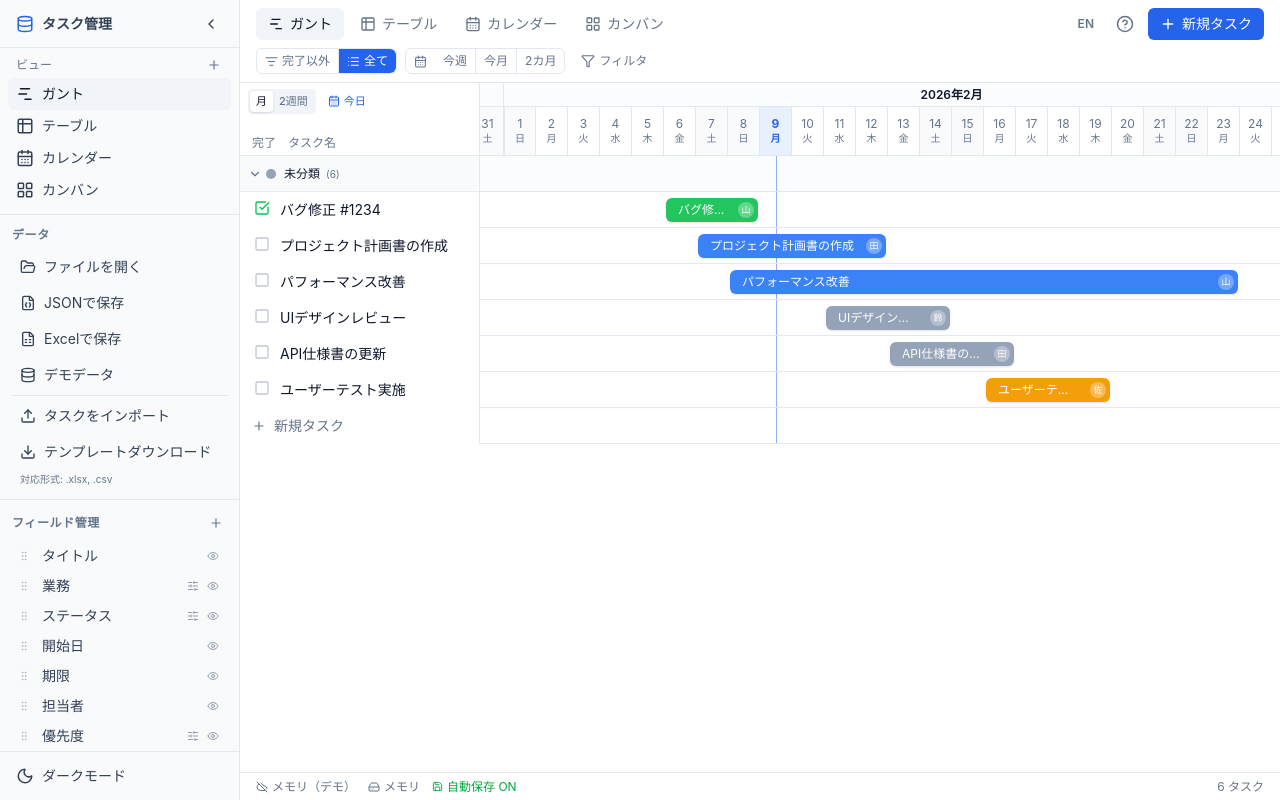
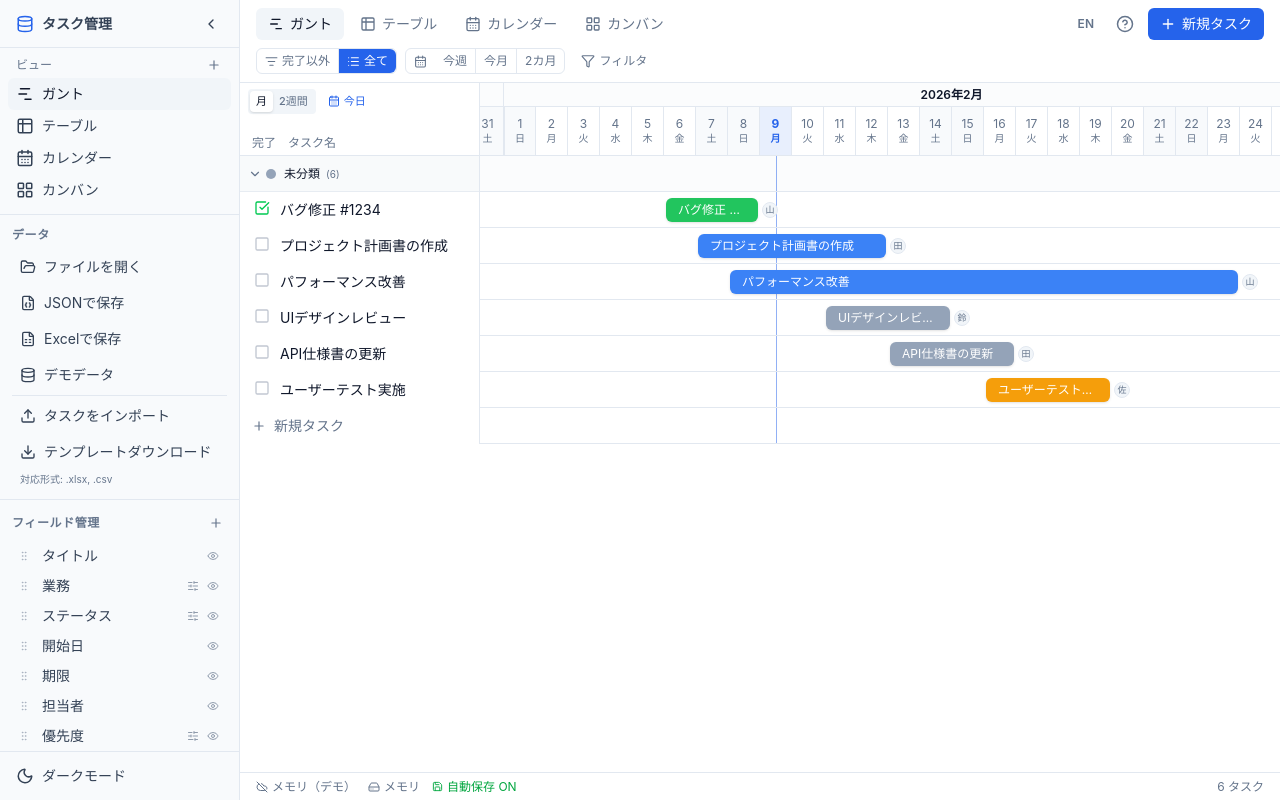
Before and after one commit to HirokiOshiro/Task_Management_Tool, a React (Vite) app: page / in a window 1280 px wide. Built offline with nearby package versions, Linux system fonts and the light colour scheme.

Commit message:
ガントビューの担当者表示位置や担当者の並べ替え機能の修正

```diff
--- a/src/components/fields/FieldManager.tsx
+++ b/src/components/fields/FieldManager.tsx
@@ -108,7 +108,7 @@ export function FieldManager() {
                   onDelete={() => deleteField(field.id)}
                 />
                 {openFieldIds.includes(field.id) && (field.type === 'select' || field.type === 'multi_select') && (
-                  <div className="ml-6 mt-1">
+                  <div className="ml-6 mt-1 min-w-0 overflow-hidden">
                     <FieldOptionEditor field={field} onUpdateOptions={updateFieldOptions} />
                   </div>
                 )}
--- a/src/components/fields/FieldOptionEditor.tsx
+++ b/src/components/fields/FieldOptionEditor.tsx
@@ -124,7 +124,7 @@ export function FieldOptionEditor({
               ? t.fieldManager.tagOptionPlaceholder
               : t.fieldManager.optionPlaceholder
           }
-          className="flex-1 rounded border border-input bg-background px-2 py-1 text-xs outline-none focus:ring-2 focus:ring-ring"
+          className="flex-1 min-w-0 rounded border border-input bg-background px-2 py-1 text-xs outline-none focus:ring-2 focus:ring-ring"
         />
         <button
           onClick={handleAdd}
@@ -183,7 +183,7 @@ function SortableOptionItem({
       <input
         key={`${option.id}-${option.label}`}
         defaultValue={option.label}
-        className="flex-1 rounded border border-input bg-background px-2 py-0.5 text-xs outline-none focus:ring-2 focus:ring-ring"
+        className="flex-1 min-w-0 rounded border border-input bg-background px-2 py-0.5 text-xs outline-none focus:ring-2 focus:ring-ring"
         onBlur={(e) => {
           const trimmed = e.currentTarget.value.trim()
           if (!trimmed) {
--- a/src/components/task/TaskDetailPanel.tsx
+++ b/src/components/task/TaskDetailPanel.tsx
@@ -22,7 +22,7 @@ import {
 } from '@dnd-kit/core'
 import {
   SortableContext,
-  horizontalListSortingStrategy,
+  verticalListSortingStrategy,
   useSortable,
   arrayMove,
 } from '@dnd-kit/sortable'
@@ -430,31 +430,34 @@ function DetailEditor({
   }
 }
 
-/** 担当者チップ（ドラッグ並べ替え対応） */
-function SortablePersonChip({ id, onRemove }: { id: string; onRemove: () => void }) {
+/** 担当者行（ドラッグ並べ替え対応 — 業務プロパティと同形式） */
+function SortablePersonRow({ id, onRemove }: { id: string; onRemove: () => void }) {
   const { attributes, listeners, setNodeRef, transform, transition, isDragging } = useSortable({ id })
   const style = {
     transform: CSS.Transform.toString(transform),
     transition,
-    opacity: isDragging ? 0.5 : 1,
   }
   return (
-    <span
+    <div
       ref={setNodeRef}
       style={style}
-      className="inline-flex items-center gap-0.5 rounded-full bg-accent px-2 py-0.5 text-xs"
+      className={cn(
+        'group flex items-center gap-2 rounded border border-border bg-background px-2 py-1 text-xs',
+        isDragging && 'opacity-50'
+      )}
     >
-      <span {...attributes} {...listeners} className="cursor-grab active:cursor-grabbing text-muted-foreground">
-        <GripVertical size={10} />
-      </span>
-      {id}
-      <span
-        className="cursor-pointer hover:text-destructive ml-0.5"
-        onMouseDown={(e) => { e.stopPropagation(); e.preventDefault(); onRemove() }}
+      <div {...attributes} {...listeners} className="cursor-grab active:cursor-grabbing">
+        <GripVertical size={12} className="text-muted-foreground/40" />
+      </div>
+      <span className="flex-1 truncate">{id}</span>
+      <button
+        onClick={onRemove}
+        onMouseDown={(e) => e.stopPropagation()}
+        className="rounded p-0.5 text-muted-foreground opacity-0 group-hover:opacity-100 hover:text-destructive"
       >
-        &times;
-      </span>
-    </span>
+        <Trash2 size={12} />
+      </button>
+    </div>
   )
 }
 
@@ -519,17 +522,20 @@ function DetailMultiSelectEditor({
 
   return (
     <div className="rounded border border-input bg-background p-2">
+      {field.type === 'person' && selected.length > 0 && (
+        <DndContext sensors={dndSensors} collisionDetection={closestCenter} onDragEnd={handleDragEnd}>
+          <SortableContext items={selected} strategy={verticalListSortingStrategy}>
+            <div className="space-y-1 mb-2">
+              {selected.map((v) => (
+                <SortablePersonRow key={v} id={v} onRemove={() => toggle(v)} />
+              ))}
+            </div>
+          </SortableContext>
+        </DndContext>
+      )}
       <div className="flex items-start justify-between gap-2 mb-2">
         <div className="flex flex-wrap gap-1">
-          {field.type === 'person' ? (
-            <DndContext sensors={dndSensors} collisionDetection={closestCenter} onDragEnd={handleDragEnd}>
-              <SortableContext items={selected} strategy={horizontalListSortingStrategy}>
-                {selected.map((v) => (
-                  <SortablePersonChip key={v} id={v} onRemove={() => toggle(v)} />
-                ))}
-              </SortableContext>
-            </DndContext>
-          ) : (
+          {field.type !== 'person' && (
             selected.map((v) => (
               <span
                 key={v}
--- a/src/components/views/gantt/GanttView.tsx
+++ b/src/components/views/gantt/GanttView.tsx
@@ -850,31 +850,10 @@ export function GanttView() {
                     <div className="absolute left-0.5 top-1/2 -translate-y-1/2 h-3 w-1 rounded-full bg-white/60" />
                   </div>
 
-                  <span className={cn(
-                    "relative z-10 truncate px-3",
-                    task.assignees.length > 0 && barWidth > 60 && "pr-8",
-                  )}>{task.title}</span>
+                  <span className="relative z-10 truncate px-3">{task.title}</span>
 
-                  {/* 担当者イニシャル */}
+                  {/* 担当者イニシャル — 常にバー右外側に配置 */}
                   {task.assignees.length > 0 && (
-                    barWidth > 60 ? (
-                      // バー内右端に配置 — 全員表示（はみ出し分は非表示）
-                      <div
-                        className="absolute right-1 top-1/2 -translate-y-1/2 flex items-center gap-0.5 z-10 overflow-hidden"
-                        style={{ maxWidth: Math.max(barWidth - 40, 0) }}
-                      >
-                        {task.assignees.map((name, idx) => (
-                          <div
-                            key={idx}
-                            className="flex h-4 w-4 items-center justify-center rounded-full bg-white/30 text-[9px] font-medium text-white flex-shrink-0"
-                            title={name}
-                          >
-                            {name.charAt(0)}
-                          </div>
-                        ))}
-                      </div>
-                    ) : (
-                      // バー右外側に配置（短いバー用） — 全員表示
                     <div
                       className="absolute top-1/2 -translate-y-1/2 flex items-center gap-0.5 z-10 pointer-events-none"
                       style={{ left: barWidth + 4 }}
@@ -889,7 +868,6 @@ export function GanttView() {
                         </div>
                       ))}
                     </div>
-                    )
                   )}
 
                   {/* 右端リサイズハンドル */}
```
Lines whose indentation alone changed are shown as unchanged.
